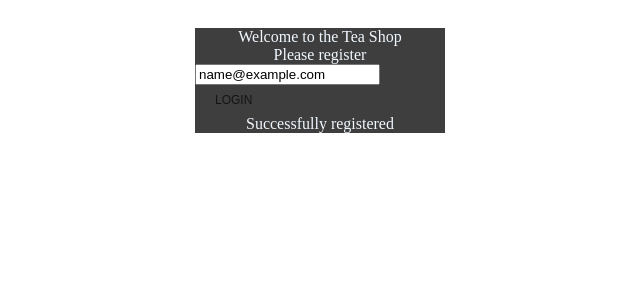
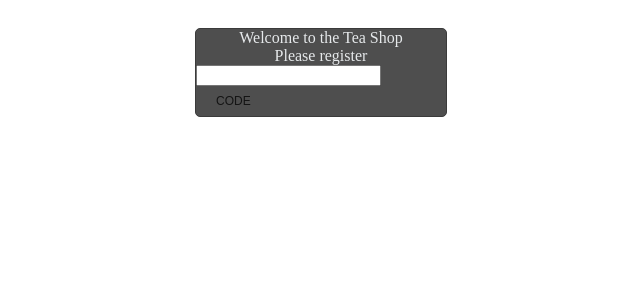
Before and after one commit to RenatAllakhyarov/frontend-template, a Next.js app: page /authorization in a window 1280 px wide. Both pictures are taken after typing "name@example.com" into the empty fields and a click on the button "LOGIN". Shown: the top 300 px of the page, without its empty margins (528-1168 px from the left). Built offline with nearby package versions, Linux system fonts and the light colour scheme.

Commit message:
fix: Changed functional of AuthorizateWindow

```diff
--- a/src/app/authorization/page.tsx
+++ b/src/app/authorization/page.tsx
@@ -1,11 +1,7 @@
 import AuthorizationWindow from "src/views/AuthorizationWindow";
 
 const AuthorizationPage = () => {
-    return (
-        <div className="auth-page">
-            <AuthorizationWindow />
-        </div>
-    );
+    return <AuthorizationWindow />;
 };
 
 export default AuthorizationPage;
--- a/src/app/layout.tsx
+++ b/src/app/layout.tsx
@@ -1,3 +1,4 @@
+import ProtectedRoute from "@components/ProtectedRoute";
 import StoreWrapper from "@components/StoreWrapper";
 import store from "@store/index";
 import { type Metadata } from "next";
@@ -17,9 +18,7 @@ const RootLayout = ({
     return (
         <html lang="en">
             <body>
-                <Provider store={store}>
-                    <StoreWrapper>{children}</StoreWrapper>
-                </Provider>
+                <StoreWrapper>{children}</StoreWrapper>
             </body>
         </html>
     );
--- /dev/null
+++ b/src/components/ProtectedRoute/index.tsx
@@ -0,0 +1,18 @@
+"use client";
+
+import { PropsWithChildren, ReactNode } from "react";
+import { useSelector } from "react-redux";
+import { TRootState } from "@store/index";
+import { redirect } from "next/navigation";
+
+const ProtectedRoute = ({ children }: PropsWithChildren): ReactNode => {
+    const { isRegistered } = useSelector((state: TRootState) => state.user);
+
+    if (!isRegistered) {
+        redirect("/authorization");
+    }
+
+    return children;
+};
+
+export default ProtectedRoute;
--- /dev/null
+++ b/src/utils/validations/index.ts
@@ -0,0 +1,35 @@
+export const validateEmailWithMessage = (
+    email: string
+): { isValid: boolean; message?: string } => {
+    if (!email || email.trim() === "") {
+        return { isValid: false, message: "Email is required" };
+    }
+
+    if (email.indexOf("@") === -1) {
+        return { isValid: false, message: "Email must contain @ symbol" };
+    }
+
+    const parts = email.split("@");
+    const localPart = parts[0];
+    const domain = parts[1];
+
+    if (!localPart || !domain) {
+        return {
+            isValid: false,
+            message: "Email must have local part and domain",
+        };
+    }
+
+    if (domain.indexOf(".") === -1) {
+        return { isValid: false, message: "Domain must contain a dot" };
+    }
+
+    if (domain.startsWith(".") || domain.endsWith(".")) {
+        return {
+            isValid: false,
+            message: "Domain cannot start or end with a dot",
+        };
+    }
+
+    return { isValid: true };
+};
--- a/src/views/AuthorizationWindow/index.tsx
+++ b/src/views/AuthorizationWindow/index.tsx
@@ -1,22 +1,22 @@
 "use client";
 
+import AlertText from "@components/AlertText";
 import StyledButton from "@components/StyledButton";
-import AlertText from "@components/AlertText";
 import { setUserEmail, setUserRegistered } from "@store/slices/User";
-// import { useAppDispatch, useAppSelector } from "@hooks/index";
-import { useDispatch, useSelector } from "react-redux";
+import { validateEmailWithMessage } from "@utils/validations/index";
+import { useAppDispatch, useAppSelector } from "@hooks/index";
 import { FormEvent, ReactElement, useState } from "react";
 import { AlertTypes } from "@utils/constants";
+import { TRootState } from "@store/index";
 import "./style.css";
-import { TRootState } from "@store/index";
 
-const AuthorizationWindow = (): ReactElement => {
-    const dispatch = useDispatch();
+const AuthorizationPage = (): ReactElement => {
+    const dispatch = useAppDispatch();
 
-    const { currentEmail, isRegistered } = useSelector(
-        (state: TRootState) => state.user
-    );
+    const { currentEmail } = useAppSelector((state: TRootState) => state.user);
     const [localEmail, setLocalEmail] = useState<string>(currentEmail);
+    const [isLogged, setIsLogged] = useState<boolean>(false);
+    const [password, setPassword] = useState<string>("");
 
     const handleEmailChange = (
         event: React.ChangeEvent<HTMLInputElement>
@@ -24,21 +24,41 @@ const AuthorizationWindow = (): ReactElement => {
         setLocalEmail(event.target.value);
     };
 
-    const handleSubmit = (event: FormEvent): void => {
+    const handlePasswordChange = (
+        event: React.ChangeEvent<HTMLInputElement>
+    ): void => {
+        setPassword(event.target.value);
+    };
+
+    const handleEmailSubmit = (event: FormEvent): void => {
         event.preventDefault();
+
+        const validation = validateEmailWithMessage(localEmail);
+        if (!validation.isValid) {
+            return;
+        }
 
         dispatch(setUserEmail(localEmail));
 
         console.log("Email submitted:", localEmail);
 
+        setIsLogged(true);
+    };
+
+    const handlePasswordSubmit = (event: FormEvent): void => {
+        event.preventDefault();
+
+        console.log("Password submitted:", password);
+
         dispatch(setUserRegistered(true));
     };
 
     return (
-        <div className="auth-window">
+        <div className="auth-page">
             <div className="auth-header">Welcome to the Tea Shop</div>
             <div className="auth-subtitle">Please register</div>
-            <form onSubmit={handleSubmit} className="email-form">
+            {!isLogged && (
+                <form onSubmit={handleEmailSubmit} className="email-form">
                     <input
                         type="email"
                         value={localEmail}
@@ -49,14 +69,21 @@ const AuthorizationWindow = (): ReactElement => {
                     />
                     <StyledButton type="submit" label="Login" />
                 </form>
-            {isRegistered && (
-                <AlertText
-                    type={AlertTypes.SUCCESS}
-                    message="Successfully registered"
+            )}
+            {isLogged && (
+                <form onSubmit={handlePasswordSubmit} className="code-form">
+                    <input
+                        type="password"
+                        value={password}
+                        onChange={handlePasswordChange}
+                        className="code-input"
+                        required
                     />
+                    <StyledButton type="submit" label="Code" />
+                </form>
             )}
         </div>
     );
 };
 
-export default AuthorizationWindow;
+export default AuthorizationPage;
--- a/src/views/AuthorizationWindow/style.css
+++ b/src/views/AuthorizationWindow/style.css
@@ -1,4 +1,4 @@
-.auth-window {
+.auth-page {
     position: relative;
     top: 20px;
     left: 715px;
@@ -6,8 +6,10 @@
     flex-direction: column;
     justify-content: center;
     align-items: center;
-    color: aliceblue;
-    background-color: rgb(63, 62, 62);
+    color: rgb(230, 233, 235);
+    background-color: rgb(78, 78, 78);
     max-width: 250px;
-    max-height: 200px;
+    max-height: 350px;
+    border-radius: 5px;
+    border: 1px solid rgb(59, 59, 59);
 }
```
Also changed, not shown: src/app/market/page.tsx (+8 -2 lines), src/app/product/[id]/page.tsx (+7 -2 lines). Lines whose indentation alone changed are shown as unchanged.
